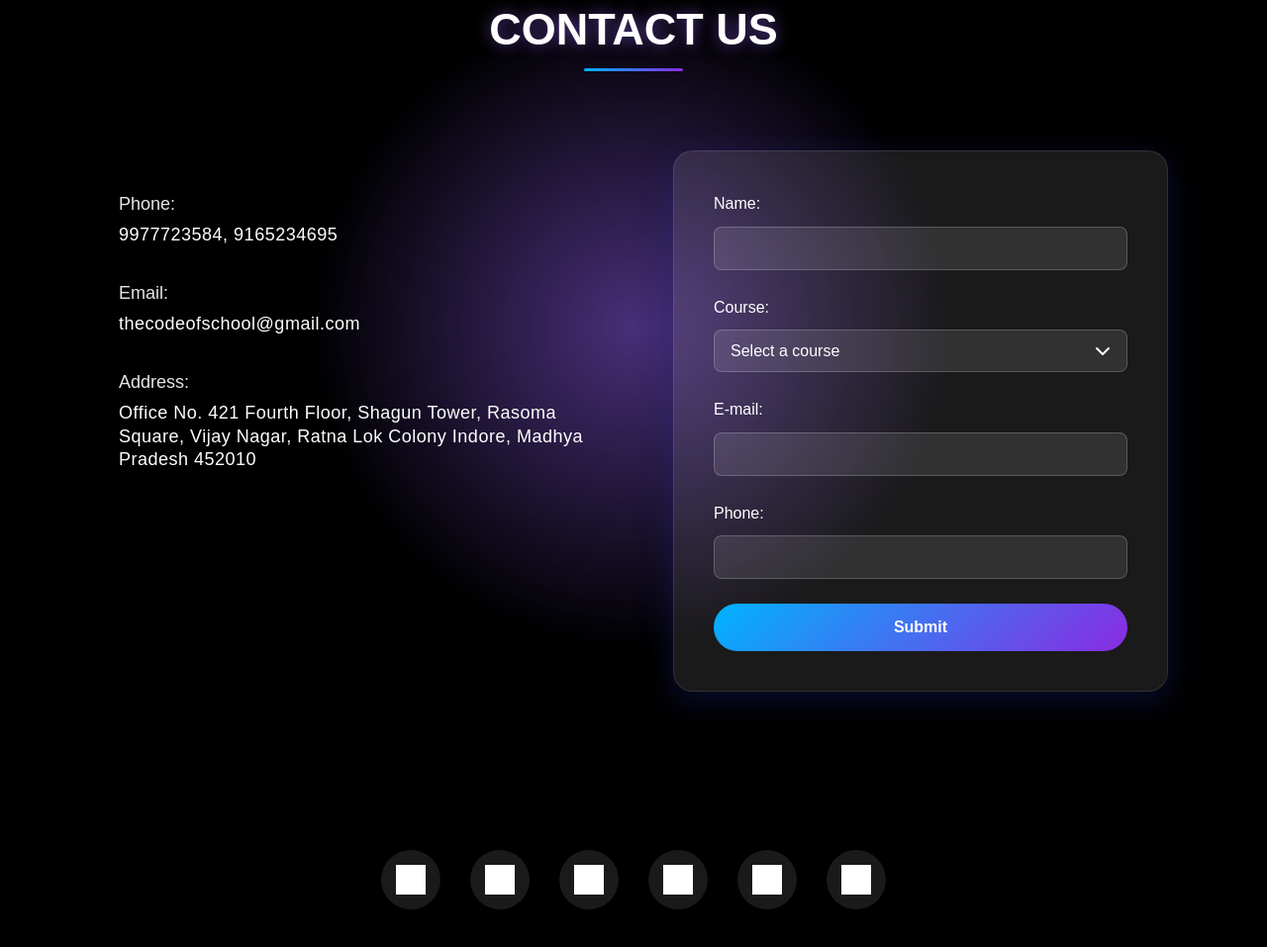
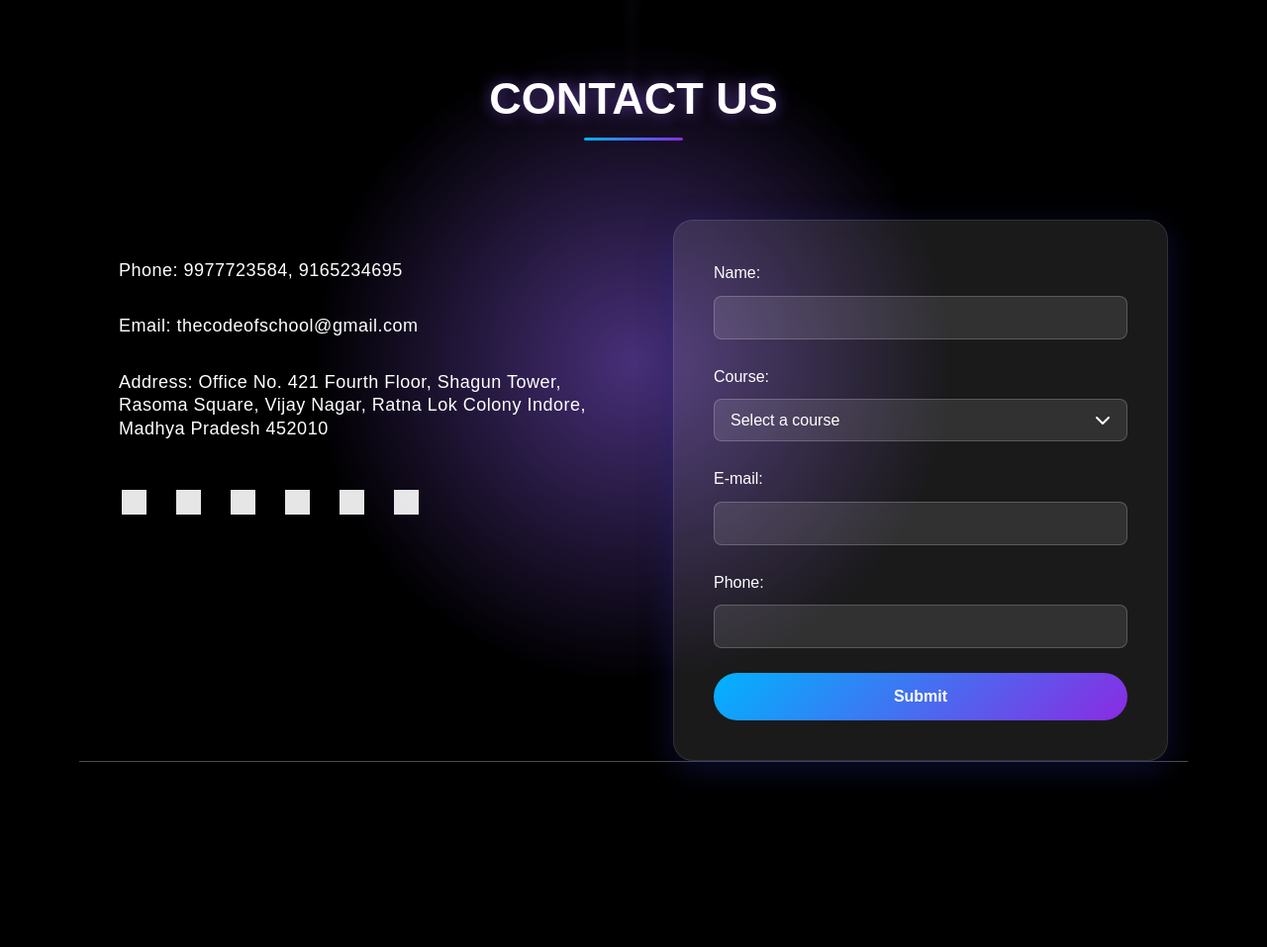
Before and after one commit to Dikshika123/Clone-codes-of-school, a plain HTML site: page Contact.html in a window 1280 px wide. Shown: the part 277-1234 px from the top of the page at 99% size. Drawn offline with Linux system fonts and the light colour scheme; grey boxes are pictures that could not be loaded.

Commit message:
Update Contact.html

```diff
--- a/Contact.html
+++ b/Contact.html
@@ -25,29 +25,48 @@
             <a href="#" class="book-demo">Book Demo</a>
         </nav>
         <main class="contact-container">
-                <div class="contact-header">
-                    <h1 class="contact-title">Contact Us</h1>
-                   </div>
-                <div class="contact-content">
+                <div class="light-beam"></div>
+                <div class="contact-part-one">
+                    <div class="contact-header">
+                        <h1 class="contact-title">Contact Us</h1>
+                    </div>
+                    <div class="contact-content">
                     <div class="contact-info">
                         <div class="contact-details">
                             <div class="contact-item">
                                 <div class="contact-text">
-                                    <h3>Phone:</h3>
-                                    <p>9977723584, 9165234695</p>
+                                    <p>Phone: 9977723584, 9165234695</p>
                                 </div>
                             </div>
                             <div class="contact-item">
                                 <div class="contact-text">
-                                    <h3>Email:</h3>
-                                    <p>thecodeofschool@gmail.com</p>
+                                    <p>Email: thecodeofschool@gmail.com</p>
                                 </div>
                             </div>
                             <div class="contact-item">
                                 <div class="contact-text">
-                                    <h3>Address:</h3>
-                                    <p>Office No. 421 Fourth Floor, Shagun Tower, Rasoma Square, Vijay Nagar, Ratna Lok Colony Indore, Madhya Pradesh 452010</p>
+                                    <p>Address: Office No. 421 Fourth Floor, Shagun Tower, Rasoma Square, Vijay Nagar, Ratna Lok Colony Indore, Madhya Pradesh 452010</p>
                                 </div>
+                            </div>
+                            <div class="contact-social">
+                                <a href="mailto:thecodeofschool@gmail.com" class="contact-social-icon">
+                                    <img src="https://cdn-icons-png.flaticon.com/128/542/542638.png" alt="Email">
+                                </a>
+                                <a href="https://wa.me/919977723584" target="_blank" class="contact-social-icon">
+                                    <img src="https://cdn-icons-png.flaticon.com/128/3670/3670051.png" alt="WhatsApp">
+                                </a>
+                                <a href="https://www.linkedin.com/company/code-of-school/" target="_blank" class="contact-social-icon">
+                                    <img src="https://cdn-icons-png.flaticon.com/128/1384/1384072.png" alt="LinkedIn">
+                                </a>
+                                <a href="https://www.instagram.com/codeofschool/" target="_blank" class="contact-social-icon">
+                                    <img src="https://cdn-icons-png.flaticon.com/128/1384/1384063.png" alt="Instagram">
+                                </a>
+                                <a href="https://www.facebook.com/codeofschool/" target="_blank" class="contact-social-icon">
+                                    <img src="https://cdn-icons-png.flaticon.com/128/1384/1384053.png" alt="Facebook">
+                                </a>
+                                <a href="https://twitter.com/codeofschool" target="_blank" class="contact-social-icon">
+                                    <img src="https://cdn-icons-png.flaticon.com/128/1384/1384065.png" alt="Twitter">
+                                </a>
                             </div>
                         </div>
                     </div>
@@ -93,27 +112,8 @@
                     </div>
                 </div>
             </div>
+        </div>
         </main>
-        <div class="social-icons-section">
-            <a href="mailto:thecodeofschool@gmail.com" class="social-icon">
-                <img src="https://cdn-icons-png.flaticon.com/128/542/542638.png" alt="Email">
-            </a>
-            <a href="https://wa.me/919977723584" target="_blank" class="social-icon">
-                <img src="https://cdn-icons-png.flaticon.com/128/3670/3670051.png" alt="WhatsApp">
-            </a>
-            <a href="https://www.linkedin.com/company/code-of-school/" target="_blank" class="social-icon">
-                <img src="https://cdn-icons-png.flaticon.com/128/1384/1384072.png" alt="LinkedIn">
-            </a>
-            <a href="https://www.instagram.com/codeofschool/" target="_blank" class="social-icon">
-                <img src="https://cdn-icons-png.flaticon.com/128/1384/1384063.png" alt="Instagram">
-            </a>
-            <a href="https://www.facebook.com/codeofschool/" target="_blank" class="social-icon">
-                <img src="https://cdn-icons-png.flaticon.com/128/1384/1384053.png" alt="Facebook">
-            </a>
-            <a href="https://twitter.com/codeofschool" target="_blank" class="social-icon">
-                <img src="https://cdn-icons-png.flaticon.com/128/1384/1384065.png" alt="Twitter">
-            </a>
-        </div>
 
         <div class="map-section">
             <iframe
```
